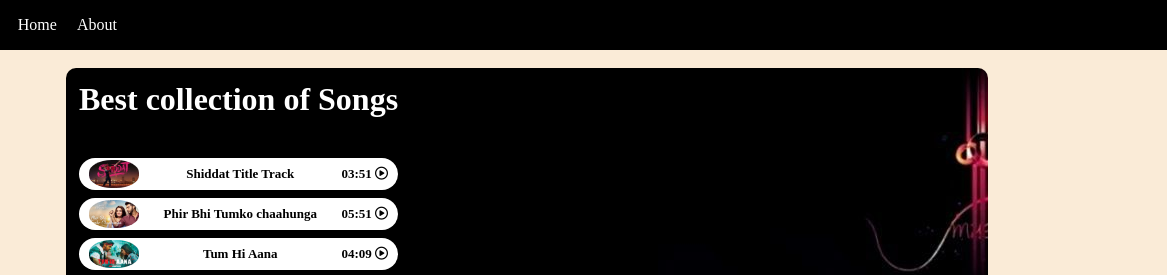
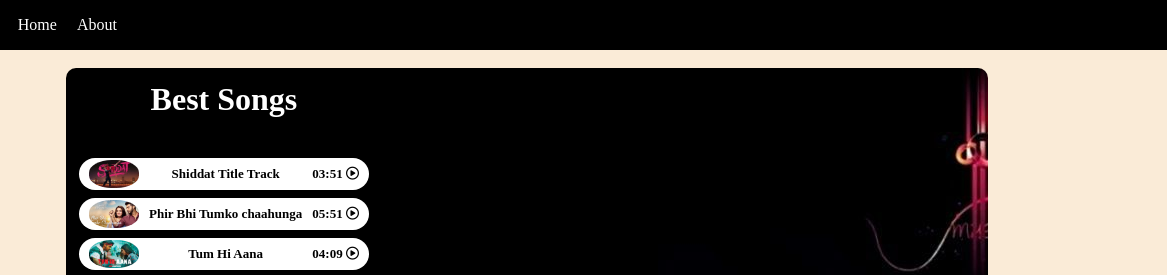
Before and after one commit to developerkhushi/Spotify_Clone, a plain HTML site: page index.html in a window 1280 px wide. Shown: the top 275 px of the page, 113-1280 px from the left. Drawn offline with Linux system fonts and the light colour scheme.

Commit message:
Update index.html

```diff
--- a/index.html
+++ b/index.html
@@ -19,7 +19,7 @@
    <div class="container">
 
        <div class="songList">
-        <h1>Best collection of Songs</h1>
+        <h1 style="text-align:center">Best Songs</h1>
         <div class="songItemContainer">
             <div class="songItem">
                 <img src="covers/cover1.jpg" alt="1">
```
